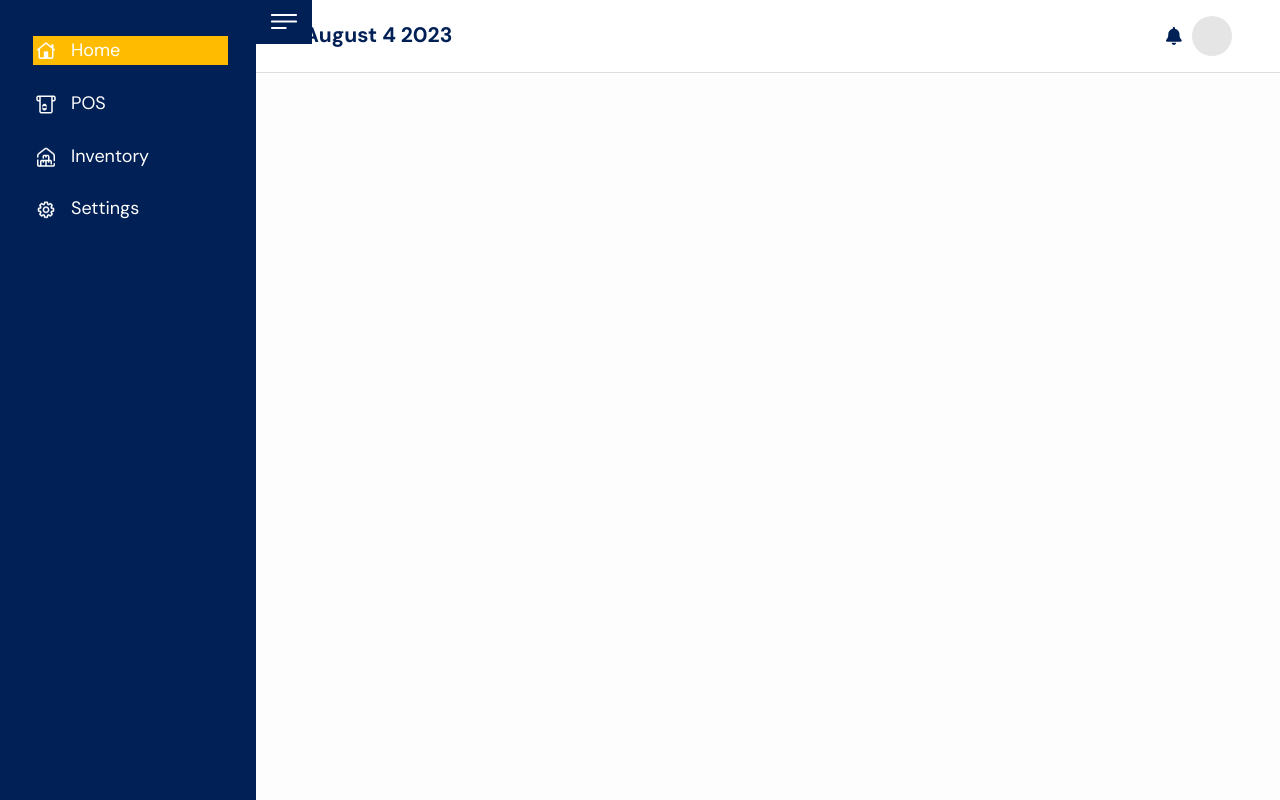
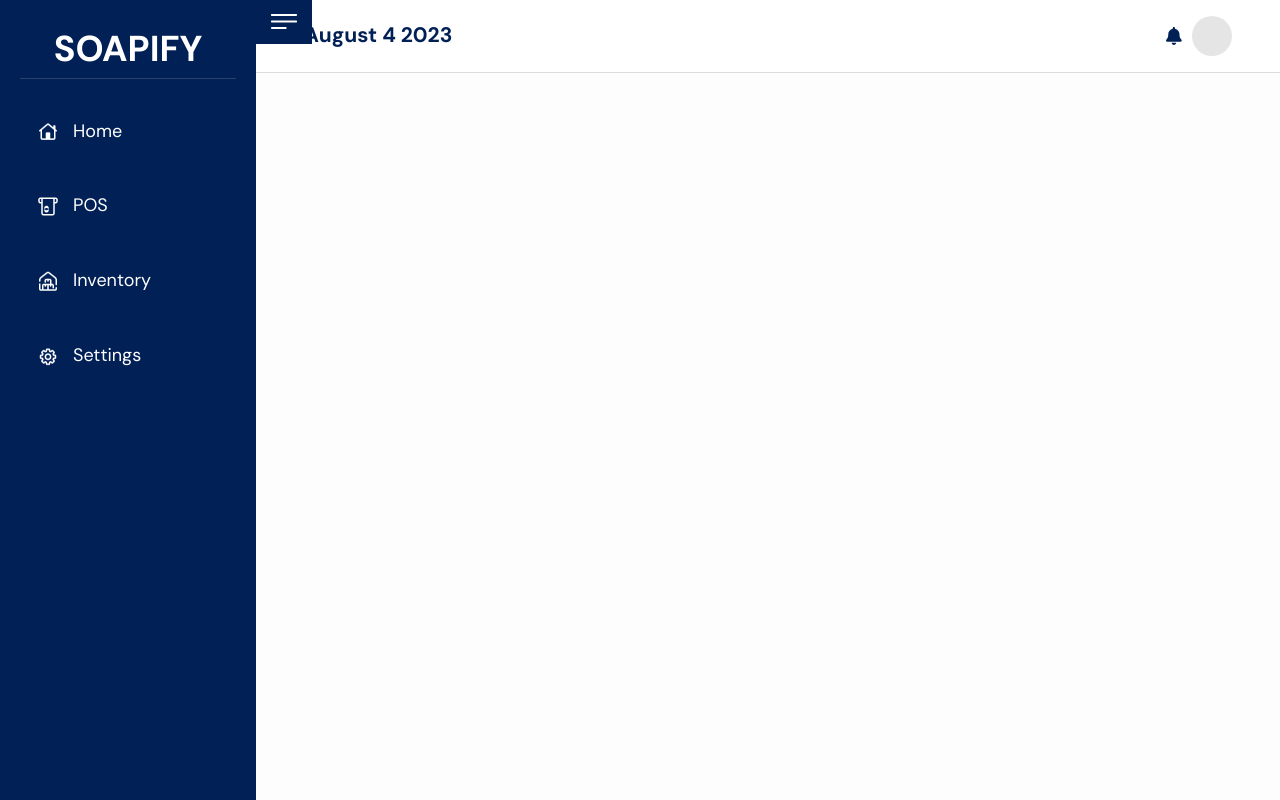
Before and after one commit to angeloeboy/soapify-frontend, a Next.js app: page / in a window 1280 px wide. Built offline with nearby package versions, Linux system fonts and the light colour scheme.

Commit message:
code rework. used sidebardata array for easier code editing. check design if its still lacking

```diff
--- a/next.config.js
+++ b/next.config.js
@@ -2,18 +2,18 @@
 const nextConfig = {
   output: "standalone",
   async rewrites() {
-		// return [
-		// 	{
-		// 		source: "/api/:path*",
-		// 		destination: "https://iamangelo.tech/api/:path*",
-		// 	},
-		// ];
     return [
       {
         source: "/api/:path*",
-				destination: "http://localhost:3001/:path*",
+        destination: "https://iamangelo.tech/api/:path*",
       },
     ];
+    //     return [
+    //       {
+    //         source: "/api/:path*",
+    //         destination: "http://localhost:3001/:path*",
+    //       },
+    //     ];
   },
 };
 
--- a/src/components/misc/sidebar.jsx
+++ b/src/components/misc/sidebar.jsx
@@ -13,13 +13,15 @@ const SidebarContainer = styled.div`
   background-color: rgba(0, 32, 86, 1);
   padding: 20px; /* Add some padding to give space for the button */
   transition: all 0.3s ease;
-	transform: ${({ visible }) => (visible ? "translateX(0px)" : "translateX(-100%)")};
+  transform: ${({ visible }) =>
+    visible ? "translateX(0px)" : "translateX(-100%)"};
   flex-direction: column;
 
   h1 {
     color: white;
     text-align: center;
     margin-bottom: 20px;
+    border-bottom: 1px solid #ffffff27;
   }
 `;
 
@@ -41,24 +43,15 @@ const MenuContainer = styled.div`
   flex-grow: 1;
 
   width: 100%;
-	padding-left: 5px;
-`;
-
-const Line = styled.div`
-	position: relative;
-	margin-bottom: 8px;
-	padding-left: 10px;
-	width: 100%;
-	height: 1px;
-	background-color: #d3d3d312;
+  /* padding-left: 5px; */
 `;
 
 const Menu = styled.div`
   font-weight: 400;
   color: white !important;
   align-items: center;
-	margin: 8px;
-	padding: 8px 0;
+  margin: 10px;
+  padding: 10px 0;
   cursor: pointer;
   position: relative;
 
@@ -71,50 +64,92 @@ const Menu = styled.div`
 
   .menuTextContainer {
     color: white;
-		background-color: ${({ isOpen }) => (isOpen ? "rgba(26, 105, 240, 1)" : "transparent")};
+    background-color: #1a68f08c;
+    padding: 8px 5px 8px 5px;
+    border-radius: 10px;
+    transition: all 0.3s ease;
+    background-color: ${({ isOpen }) => (isOpen ? "#1667f3" : "transparent")};
     &:hover {
-			background-color: rgba(26, 105, 240, 1);
+      background-color: #1a69f0;
     }
     &.active {
-			background-color: #ffbb00;
+      border: 1px solid black;
+      box-shadow: 0px 8px 10px -5px #111;
+      background-color: #1a69f0;
     }
   }
 `;
 
 const SubMenu = styled.div`
   display: block;
-	/* width: 100%; */
-	/* color: white; */
-	p,
+  margin-top: 5px;
+
   a {
-		/* background-color: green; */
-		padding-left: 50px;
+    padding: 5px 10px 5px 40px;
     display: block;
+    color: #ffffffaf;
+    transition: all 0.3s ease;
+    background-color: transparent;
+    text-decoration: none;
+    margin-left: 16px;
+    margin-top: 24px;
+    margin-bottom: 24px;
+    font-size: 16px;
+    border-radius: 25px;
+    &:hover {
+      background-color: #1a68f0b7;
+    }
+
+    &.active {
       color: white;
-		transition: all 0.3s ease;
-
-		&:hover {
-			background-color: #0c3885;
-			text-decoration: none;
     }
   }
-	/* Updated part: Apply background color for the active submenu */
-	background-color: ${({ isOpen }) => (isOpen ? "#1af045" : "transparent")};
-	/* .linkTextContainer {
-    background-color: ${({ isOpen }) => (isOpen ? "rgba(26, 105, 240, 1)" : "transparent")};
-    &.active {
-      background-color: #00ffa6;
-    }
-  } */
 `;
+// SIDEBAR DATA
+const sidebarData = [
+  {
+    title: "Home",
+    icon: "/home-icon.png",
+    link: "/",
+    hasSubmenu: false,
+  },
+  {
+    title: "POS",
+    icon: "/pos-icon.png",
+    link: "/dashboard/pos",
+    hasSubmenu: true,
+    submenus: [
+      { title: "POS System", link: "/dashboard/pos" },
+      { title: "Sales", link: "/" },
+    ],
+  },
+  {
+    title: "Inventory",
+    icon: "/inventory-icon.png",
+    link: "/dashboard/products",
+    hasSubmenu: true,
+    submenus: [
+      { title: "Products List", link: "/dashboard/products" },
+      { title: "Categories", link: "/dashboard" },
+      { title: "Statistics", link: "/" },
+    ],
+  },
+  {
+    title: "Settings",
+    icon: "/settings-icon.png",
+    link: "/settings",
+    hasSubmenu: false,
+  },
+];
 
 const Sidebar = (props) => {
-	const initialSubmenuState = [false, false, false, false];
-	const [submenuOpen, setSubmenuOpen] = useState(initialSubmenuState);
+  const [submenuOpen, setSubmenuOpen] = useState(
+    Array(sidebarData.length).fill(false)
+  );
   const [sidebarVisible, setSidebarVisible] = useState(true);
   const [activeMenuIndex, setActiveMenuIndex] = useState(-1);
+  const [activeSubmenuItemIndex, setActiveSubmenuItemIndex] = useState(-1);
 
-	// Load active menu index and submenu state from local storage on component mount
   useEffect(() => {
     const storedActiveMenuIndex = localStorage.getItem("activeMenuIndex");
     if (storedActiveMenuIndex !== null) {
@@ -127,25 +162,23 @@ const Sidebar = (props) => {
     }
   }, []);
 
-	// Toggle SideBar
   const handleToggleSidebar = () => {
     setSidebarVisible((prevVisible) => !prevVisible);
     props.setIsSidebarOpen(!sidebarVisible);
   };
 
-	// Toggle SubmenuState
   const handleSubMenuToggle = (index) => {
     if (index === activeMenuIndex) {
-			// Clicked on the currently active menu, so toggle its submenu
-			setSubmenuOpen((prevState) => prevState.map((isOpen, i) => (i === index ? !isOpen : isOpen)));
+      setSubmenuOpen((prevState) =>
+        prevState.map((isOpen, i) => (i === index ? !isOpen : false))
+      );
     } else {
-			// Clicked on a different menu item, set it as active and open its submenu
       setActiveMenuIndex(index);
-			setSubmenuOpen((prevState) => prevState.map((isOpen, i) => (i === index ? true : false)));
+      setSubmenuOpen((prevState) => prevState.map((_, i) => i === index));
+      setActiveSubmenuItemIndex(-1); // Reset the active submenu index
     }
   };
 
-	// Save active menu index and submenu state to local storage whenever they change
   useEffect(() => {
     localStorage.setItem("activeMenuIndex", activeMenuIndex.toString());
     localStorage.setItem("submenuOpen", JSON.stringify(submenuOpen));
@@ -155,50 +188,43 @@ const Sidebar = (props) => {
     <div>
       <SidebarContainer visible={sidebarVisible}>
         <ToggleButton visible={sidebarVisible} onClick={handleToggleSidebar}>
-					{sidebarVisible ? <img src="/toggle-sidebar-icon.png" alt="Close Sidebar" /> : <img src="/toggle-sidebar-icon.png" alt="Open Sidebar" />}
+          {sidebarVisible ? (
+            <img src="/toggle-sidebar-icon.png" alt="Close Sidebar" />
+          ) : (
+            <img src="/toggle-sidebar-icon.png" alt="Open Sidebar" />
+          )}
         </ToggleButton>
+        <h1>SOAPIFY</h1>
         <MenuContainer>
-					<Menu>
-						<div className={`menuTextContainer ${activeMenuIndex === -1 ? "active" : ""}`} onClick={() => handleSubMenuToggle(-1)}>
-							<img src="/home-icon.png" alt="Home" />
-							Home
+          {sidebarData.map((menuItem, index) => (
+            <Menu key={index}>
+              <div
+                className={`menuTextContainer ${
+                  activeMenuIndex === index ? "active" : ""
+                }`}
+                onClick={() => handleSubMenuToggle(index)}
+              >
+                <img src={menuItem.icon} alt={menuItem.title} />
+                {menuItem.title}
               </div>
-					</Menu>
-
-					<Menu>
-						<div className={`menuTextContainer ${activeMenuIndex === 0 ? "active" : ""}`} onClick={() => handleSubMenuToggle(0)}>
-							<img src="/pos-icon.png" alt="Home" />
-							POS
-						</div>
-
-						{submenuOpen[0] && (
+              {menuItem.hasSubmenu && submenuOpen[index] && (
                 <SubMenu>
-								<Link href="/">POS System</Link>
-								<Link href="/">Sales</Link>
+                  {menuItem.submenus.map((submenuItem, subIndex) => (
+                    <Link
+                      key={subIndex}
+                      href={submenuItem.link}
+                      className={
+                        activeSubmenuItemIndex === subIndex ? "active" : ""
+                      }
+                      onClick={() => setActiveSubmenuItemIndex(subIndex)}
+                    >
+                      {submenuItem.title}
+                    </Link>
+                  ))}
                 </SubMenu>
               )}
             </Menu>
-
-					<Menu>
-						<div className={`menuTextContainer ${activeMenuIndex === 1 ? "active" : ""}`} onClick={() => handleSubMenuToggle(1)}>
-							<img src="/inventory-icon.png" alt="Home" />
-							Inventory
-						</div>
-
-						{submenuOpen[1] && (
-							<SubMenu>
-								<Link href="/dashboard/products">Products</Link>
-								<Link href="/dashboard">Purchase Orders</Link>
-								<p>Returns</p>
-							</SubMenu>
-						)}
-					</Menu>
-					<Menu isOpen={submenuOpen[2]} onClick={() => handleSubMenuToggle(2)}>
-						<div className="menuTextContainer" onClick={() => handleSubMenuToggle(0)}>
-							<img src="/settings-icon.png" alt="Home" />
-							Settings
-						</div>
-					</Menu>
+          ))}
         </MenuContainer>
       </SidebarContainer>
     </div>
```
Also changed, not shown: public/active-dot.png (added), public/inactive-dot.png (added). Lines whose indentation alone changed are shown as unchanged.
